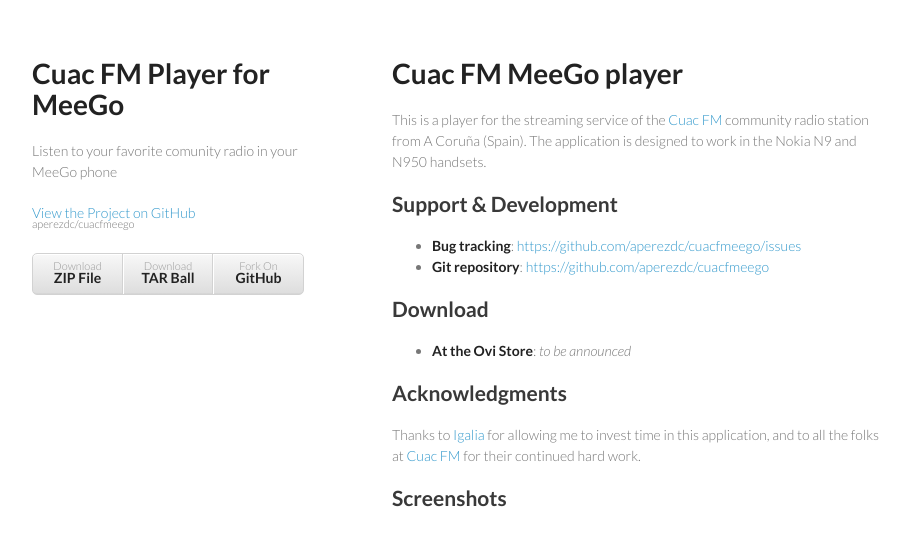
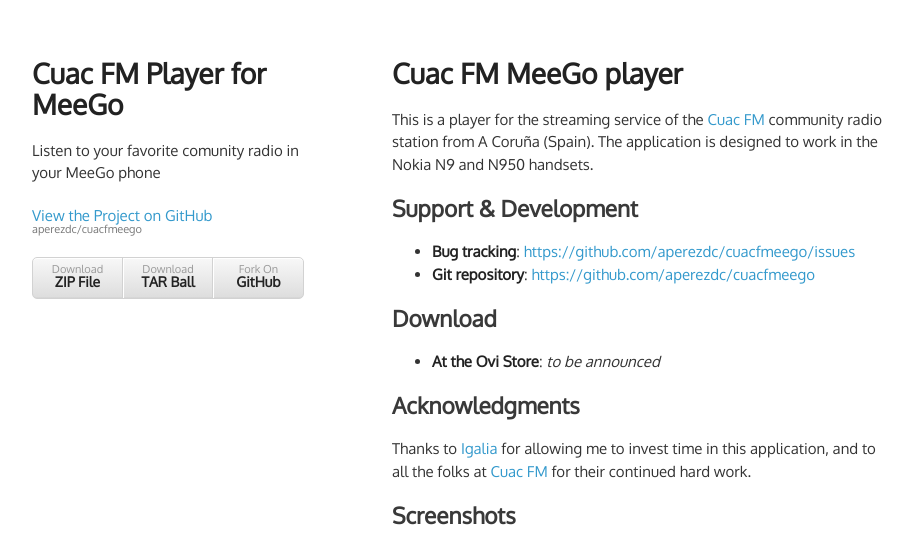
Before and after one commit to aperezdc/cuacfmeego, a plain HTML site: page index.html in a window 1280 px wide. Shown: the top 533 px of the page, without its empty margins (178-1091 px from the left). Drawn offline with Linux system fonts and the light colour scheme.

Commit message:
Switch font from Lato to Oxygen

```diff
--- a/stylesheets/styles.css
+++ b/stylesheets/styles.css
@@ -1,9 +1,9 @@
-@import url(https://fonts.googleapis.com/css?family=Lato:300italic,700italic,300,700);
+@import url(http://fonts.googleapis.com/css?family=Oxygen);
 
 body {
   padding:50px;
-  font:14px/1.5 Lato, "Helvetica Neue", Helvetica, Arial, sans-serif;
-  color:#777;
+  font: 15px/1.5 Oxygen, "Helvetica Neue", Helvetica, Arial, sans-serif;
+  color:#333;
   font-weight:300;
 }
 
```
